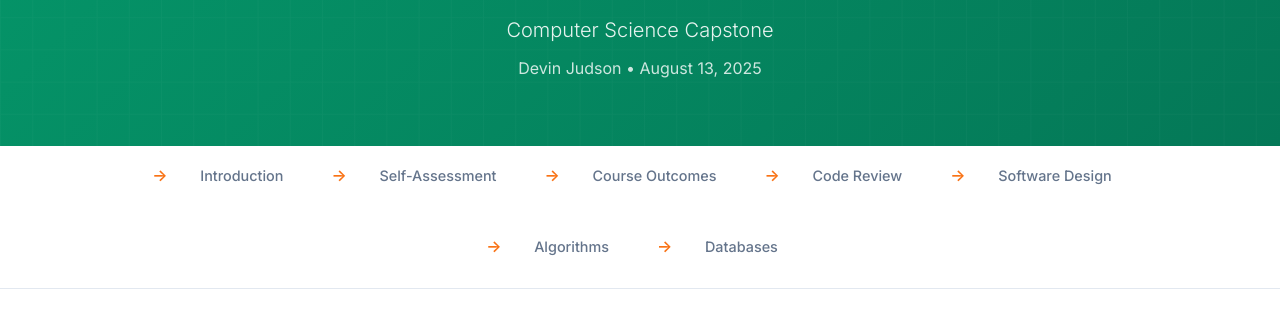
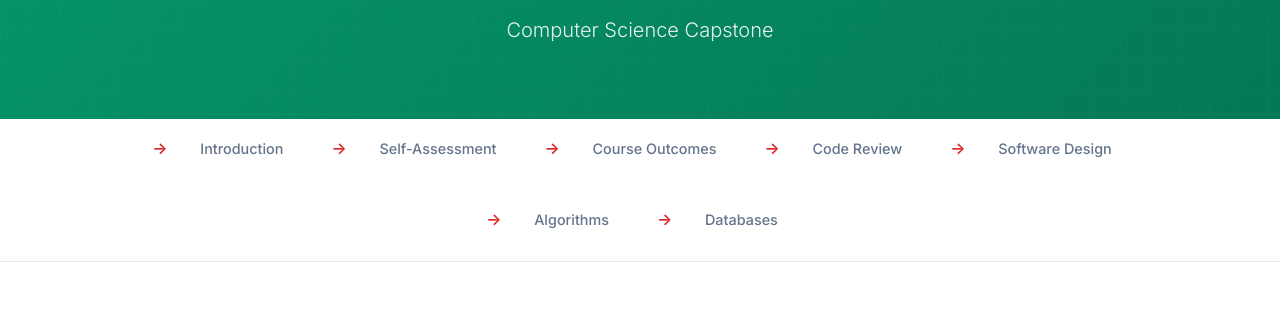
Before and after one commit to devinjudson/cs-499-capstone, a plain HTML site: page index.html in a window 1280 px wide. Shown: the part 176-501 px from the top of the page. Drawn offline with Linux system fonts and the light colour scheme.

Commit message:
Update index.html

```diff
--- a/index.html
+++ b/index.html
@@ -11,7 +11,7 @@
       --primary-color: #059669;
       --primary-dark: #047857;
       --secondary-color: #0f172a;
-      --accent-color: #f97316;
+      --accent-color: #dc2626; /* Changed from orange to red accent */
       --text-primary: #0f172a;
       --text-secondary: #64748b;
       --text-muted: #94a3b8;
@@ -23,7 +23,7 @@
       --shadow-md: 0 4px 6px -1px rgb(0 0 0 / 0.1), 0 2px 4px -2px rgb(0 0 0 / 0.1);
       --shadow-lg: 0 10px 15px -3px rgb(0 0 0 / 0.1), 0 4px 6px -4px rgb(0 0 0 / 0.1);
       --gradient-primary: linear-gradient(135deg, #059669 0%, #047857 100%);
-      --gradient-accent: linear-gradient(135deg, #f97316 0%, #ea580c 100%);
+      --gradient-accent: linear-gradient(135deg, #dc2626 0%, #b91c1c 100%); /* Updated gradient to use red */
     }
 
     * {
@@ -87,11 +87,12 @@
       margin-bottom: 0.5rem;
     }
 
-    .hero .date {
+    /* Removed the date line */
+    /* .hero .date {
       font-size: 1rem;
       opacity: 0.8;
       font-weight: 400;
-    }
+    } */
 
     /* Navigation */
     .nav {
@@ -244,7 +245,7 @@
       content: '→';
       position: absolute;
       left: 0;
-      color: var(--accent-color);
+      color: #dc2626; /* Updated arrow color to red */
       font-weight: 600;
     }
 
@@ -401,7 +402,7 @@
       <div class="hero-content">
         <h1>CS-499 ePortfolio</h1>
         <p class="subtitle">Computer Science Capstone</p>
-        <p class="date">Devin Judson • August 13, 2025</p>
+        <!-- Removed the date line -->
       </div>
     </div>
   </header>
@@ -488,6 +489,14 @@
         </div>
 
         <p>The code review demonstrates my ability to critically analyze existing software, identify improvement opportunities, and communicate technical concepts clearly - essential skills for collaborative development environments.</p>
+
+        <!-- Added download button for original project zip file -->
+        <div style="margin-top: 2rem; padding-top: 1.5rem; border-top: 1px solid var(--border-color);">
+          <a href="original-travlr-project.zip" download style="display: inline-flex; align-items: center; gap: 0.5rem; background: var(--gradient-primary); color: white; padding: 0.75rem 1.5rem; border-radius: 0.5rem; text-decoration: none; font-weight: 500; transition: all 0.2s ease;">
+            <span>📁</span>
+            Download Original Project Files
+          </a>
+        </div>
       </section>
 
       <section id="software" class="section">
```
